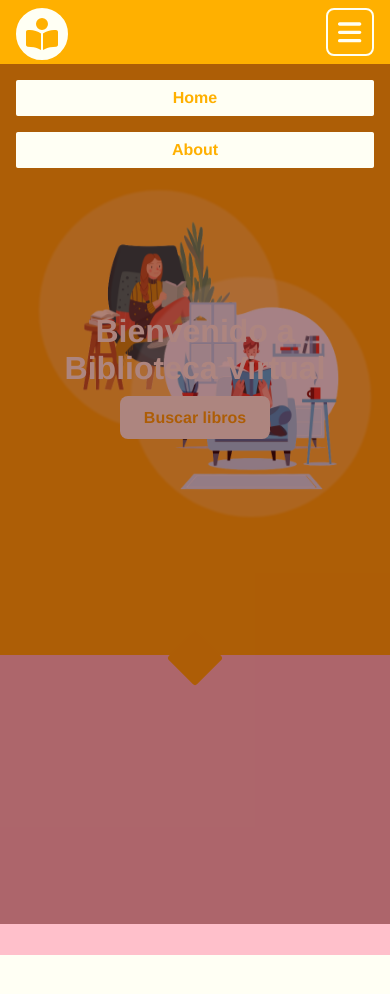
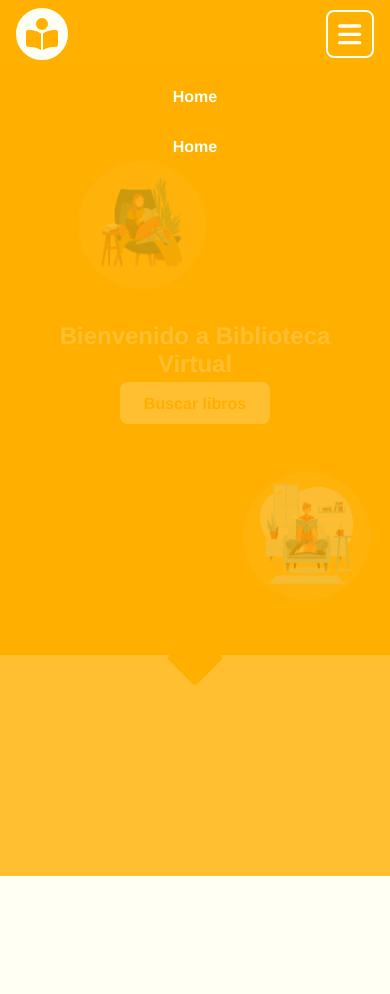
Before and after one commit to jcarlosMariscal/library, a Vue app: page / in a window 390 px wide. Both pictures are taken after a click on the button 350 px from the left and 32 px from the top of the page. Shown: the top 994 px of the page. Before the commit the page ends 955 px from the top, so only its background shows below. Built offline with nearby package versions, Linux system fonts and the light colour scheme.

Commit message:
Se corrigió el menu en móvil y ajustes responsivos

```diff
--- a/src/App.vue
+++ b/src/App.vue
@@ -23,8 +23,8 @@ body {
   box-sizing: border-box;
 }
 #app {
-  width: 100vw;
-  overflow-x: hidden;
+  /* width: 100vw; */
+  /* overflow-x: hidden; */
 }
 
 /* nav {
--- a/src/components/HomeMain.vue
+++ b/src/components/HomeMain.vue
@@ -30,15 +30,12 @@
 
 <style scoped>
 .content {
-  width: 100vw !important;
+  /* width: 100%; */
   height: 70vh;
   background: var(--color-primary);
-  /* background: blue; */
-  /* position: relative; */
 }
 .content .content__figures {
   position: relative;
-  /* background-color: red; */
   width: 100%;
   height: 100%;
   z-index: 1;
@@ -146,4 +143,68 @@
   transform: rotate(45deg);
   z-index: 1;
 }
+
+@media screen and (max-width: 1000px) {
+  .content .content__figures .figure {
+    width: 12rem;
+    height: 12rem;
+  }
+  .content .content__figures .figure.figure-one {
+    bottom: 50%;
+    left: 4%;
+  }
+  .content .content__figures .figure.figure-two {
+    top: 45%;
+    right: 4%;
+    animation: home-circle 1.5s infinite alternate both;
+    animation-delay: 1.5s;
+  }
+}
+@media screen and (max-width: 770px) {
+  .content .content__figures .figure {
+    width: 10rem;
+    height: 10rem;
+  }
+  .content .content__figures .figure.figure-one {
+    bottom: 60%;
+    left: 10%;
+  }
+  .content .content__figures .figure.figure-two {
+    top: 50%;
+    right: 6%;
+  }
+}
+@media screen and (max-width: 550px) {
+  .content .content__figures .figure {
+    width: 8rem;
+    height: 8rem;
+  }
+  .content .content__figures .figure.figure-one {
+    bottom: 64%;
+    left: 20%;
+  }
+  .content .content__figures .figure.figure-two {
+    top: 62%;
+    right: 5%;
+  }
+  .container-welcome {
+    font-size: 1.5rem !important;
+  }
+}
+@media screen and (max-width: 430px) {
+  .content .content__figures .figure {
+    width: 8rem;
+    height: 8rem;
+  }
+  .content .content__figures .figure.figure-two {
+    top: 68%;
+    right: 5%;
+  }
+}
+@media screen and (max-width: 350px) {
+  .content .content__figures .figure {
+    width: 6rem;
+    height: 6rem;
+  }
+}
 </style>
--- a/src/components/HomeResume.vue
+++ b/src/components/HomeResume.vue
@@ -6,7 +6,9 @@
 
 <style scoped>
 div {
-  height: 300px;
-  background: pink;
+  box-sizing: border-box;
+  width: 100% !important;
+  height: 1000vh;
+  /* background: pink; */
 }
 </style>
--- a/src/components/NavBar.vue
+++ b/src/components/NavBar.vue
@@ -1,17 +1,26 @@
 <template>
   <div class="content">
-    <nav class="content__navbar">
+    <nav class="content__navbar" aria-label="Menú de escritorio">
       <router-link to="/" class="content__navbar-logo">
         <font-awesome-icon icon="fa-solid fa-book-open-reader" size="2x" />
       </router-link>
       <button type="button" class="menu-hamburger" @click.prevent="handleClick">
         <font-awesome-icon icon="fa-solid fa-bars" size="2x" />
       </button>
-      <div class="content__navbar-menu" :class="{ collapsed: isCollapsed }">
+      <div class="content__navbar-menu">
         <div class="menu-items">
           <router-link class="item" to="/">Home</router-link>
-          <router-link class="item" to="/about">About</router-link>
         </div>
+      </div>
+    </nav>
+    <nav
+      class="navbar-mobile"
+      :class="{ 'menu-show': isCollapsed }"
+      aria-label="Menú móvil"
+    >
+      <div class="menu-items mobile-menu">
+        <router-link class="item mobile-item" to="/">Home</router-link>
+        <router-link class="item mobile-item" to="/">Home</router-link>
       </div>
     </nav>
   </div>
@@ -23,6 +32,7 @@ import { ref } from "vue";
 let isCollapsed = ref(false);
 const handleClick = () => {
   isCollapsed.value = !isCollapsed.value;
+  document.body.style.overflow = isCollapsed.value ? "hidden" : "auto";
 };
 </script>
 
@@ -32,6 +42,10 @@ const handleClick = () => {
   /* background: aqua; */
   height: 4rem;
   color: var(--color-white);
+  position: sticky;
+  top: 0;
+  z-index: 999;
+  /* width: 100vw; */
 }
 .content__navbar {
   padding: 0.5rem 2rem;
@@ -39,7 +53,7 @@ const handleClick = () => {
   justify-content: space-between;
   align-items: center;
   gap: 1rem;
-  position: relative;
+  /* position: relative; */
 }
 .content__navbar-logo {
   border: 2px solid var(--color-white);
@@ -59,26 +73,26 @@ const handleClick = () => {
   color: var(--color-white);
   transition: all 0.1s ease-in;
 }
-.content__navbar-menu .menu-items {
+.menu-items {
   /* background: blue; */
   display: flex;
   gap: 1rem;
 }
-.content__navbar-menu .menu-items .item {
+.menu-items .item {
   /* background: green; */
   padding: 0.5rem 1rem;
-  background: var(--color-white);
-  color: var(--color-primary);
+  /* background: var(--color-white); */
+  color: var(--color-white);
   text-decoration: none;
-  border: 1px solid var(--color-white);
+  /* border: 1px solid var(--color-white); */
   border-radius: 0.1rem;
   font-size: 1rem;
   font-weight: bolder;
   transition: all 0.1s ease-in;
 }
-.content__navbar-menu .menu-items .item:hover {
+.menu-items .item:hover {
   background: transparent;
-  color: var(--color-white);
+  color: var(--color-text);
   transition: all 0.1s ease-in;
 }
 .menu-hamburger {
@@ -98,6 +112,9 @@ const handleClick = () => {
   background: rgba(255, 255, 255, 0.2);
   transition: all 0.1s ease-in;
 }
+.navbar-mobile {
+  display: none;
+}
 
 @media screen and (max-width: 630px) {
   .menu-hamburger {
@@ -106,32 +123,33 @@ const handleClick = () => {
   .content__navbar {
     /* background: aqua; */
     padding: 0.5rem 1rem;
-    height: 100vh;
-    align-items: normal;
+    /* height: 100vh; */
+    /* align-items: normal; */
   }
   .content__navbar-menu {
-    position: absolute;
-    background: rgba(92, 12, 12, 0.5);
-    bottom: -4rem;
-    /* top: 0; */
-    left: 0;
-    right: 0;
-    /* width: 100vw; */
-    height: 100%;
-    z-index: 100;
-    transform: translateX(100%);
-    transition: all 0.3s ease-in-out;
+    display: none !important;
   }
-  .content__navbar-menu.collapsed {
-    transform: translateX(0);
-    transition: all 0.3s ease-in-out;
+  .navbar-mobile {
+    margin-top: -4px;
+    background: rgba(255, 176, 0, 0.8);
+    z-index: 999;
+    /* color: red; */
+    height: calc(100vh - 4rem);
+    padding: 1rem;
+    transition: all 0.3s ease-in;
+    /* z-index: 999; */
   }
-  .content__navbar-menu .menu-items {
-    /* background: blue; */
-    /* display: flex; */
-    /* gap: 1rem; */
+  .navbar-mobile.menu-show {
+    transition: all 0.3s ease-in;
+    display: block;
+  }
+  .mobile-menu {
+    display: flex;
     flex-direction: column;
-    padding: 1rem 1rem;
+    flex-wrap: wrap;
+    gap: 1rem;
+  }
+  .mobile-item {
     text-align: center;
   }
 }
--- a/src/views/HomeView.vue
+++ b/src/views/HomeView.vue
@@ -11,6 +11,10 @@ import HomeResume from "@/components/HomeResume.vue";
 </script>
 <style scoped>
 .home {
-  /* width: 100vw !important; */
+  /* box-sizing: border-box; */
+  /* width: 100vw; */
+  /* min-height: 100vh; */
+  background: var(--color-white);
+  z-index: 100;
 }
 </style>
```
